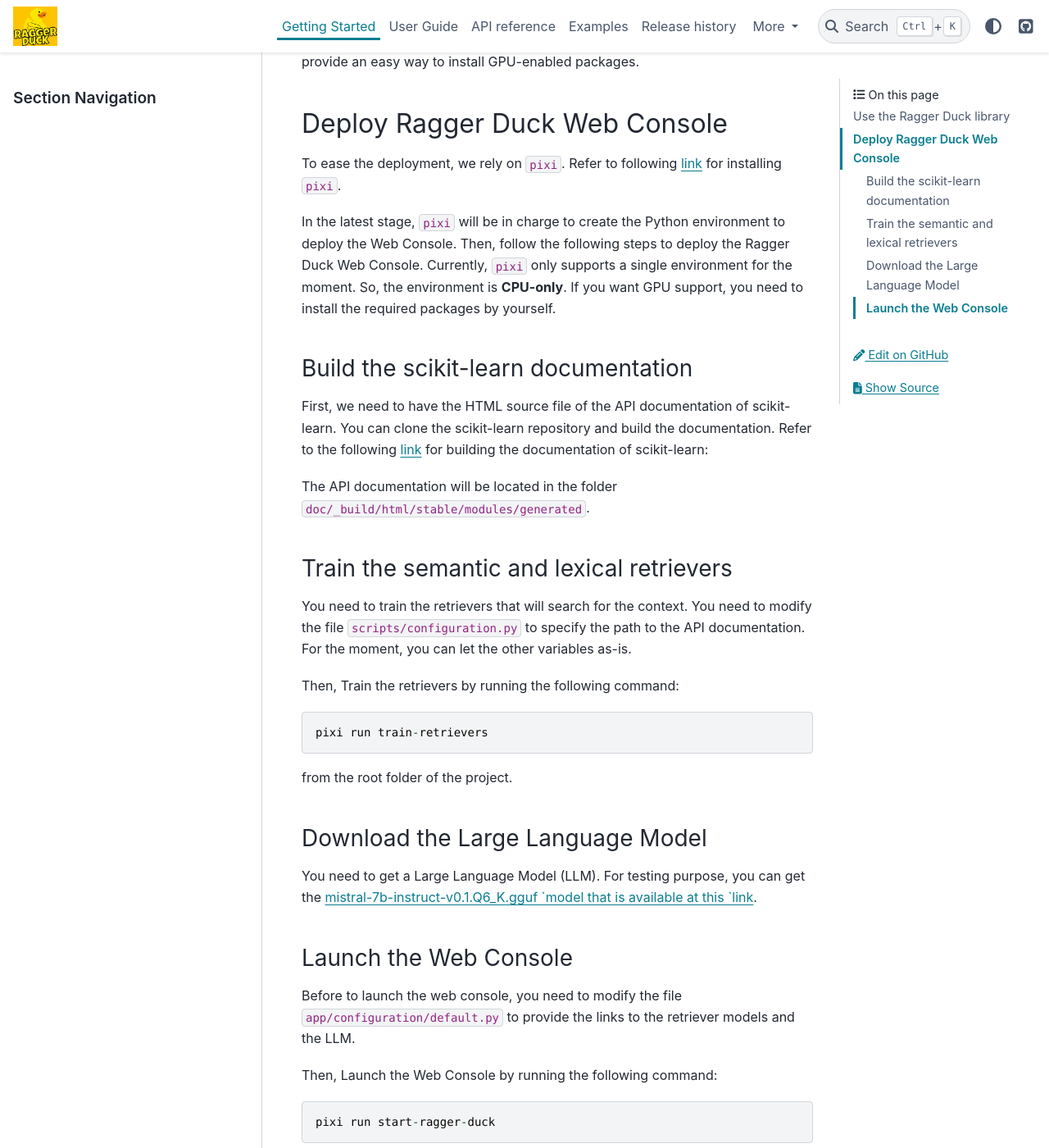
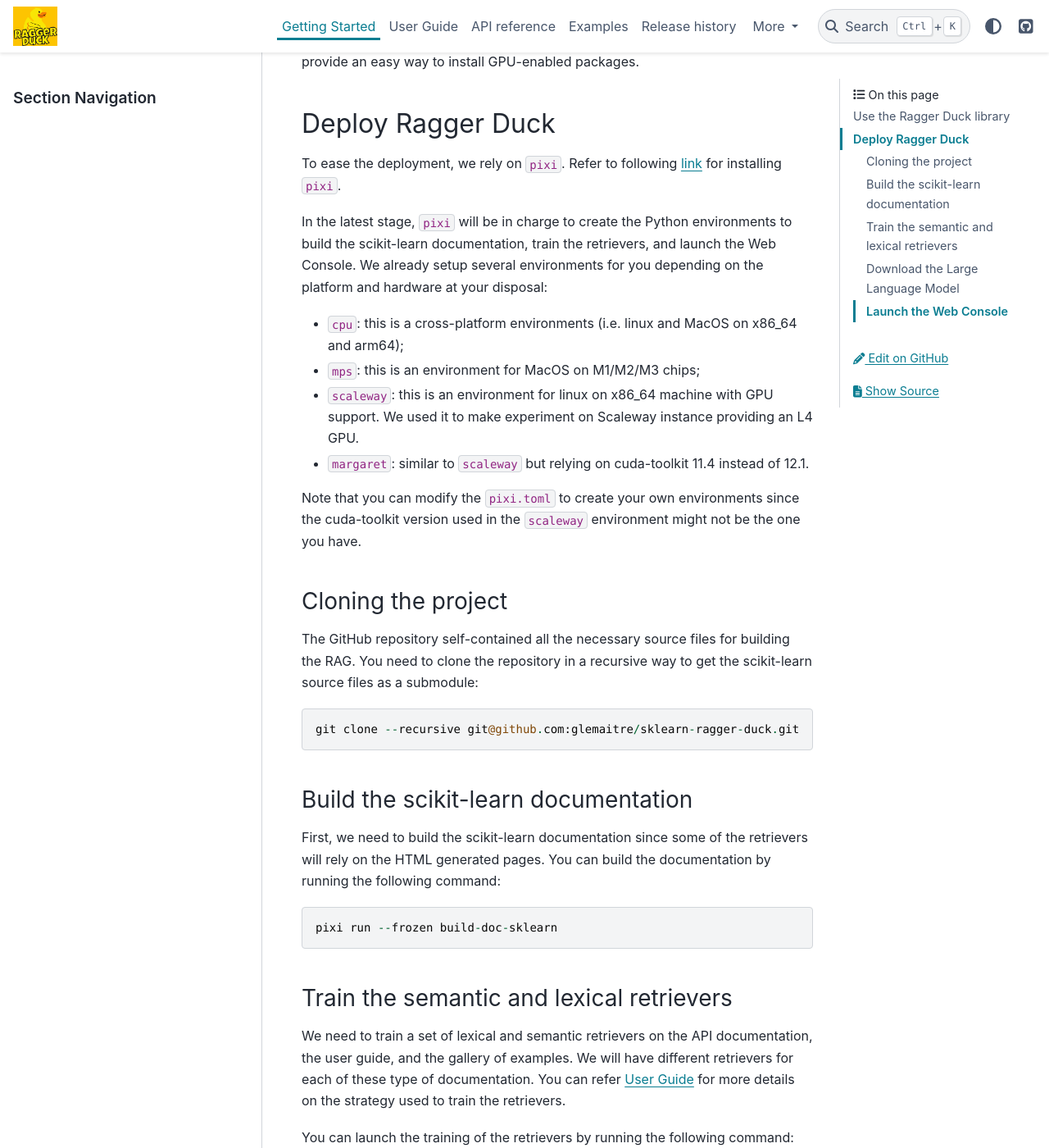
Before and after one commit to probabl-ai/sklearn-ragger-duck, a Sphinx documentation site: the page built from doc/install.rst, in a window 1280 px wide and 1400 px high, scrolled down 472 px. Shown: the whole window at 82% size. Built offline with Sphinx 7.4.7 and the PyData theme 0.15.4, drawn with Linux system fonts in a browser that asks for light colours; some of the changed text lies outside the part shown.

Commit message:
DOC update the getting started

```diff
--- a/doc/install.rst
+++ b/doc/install.rst
@@ -18,61 +18,81 @@
 You can check the file `requirements.txt` for the required packages. We don't yet
 provide an easy way to install GPU-enabled packages.
 
-Deploy Ragger Duck Web Console
-==============================
+Deploy Ragger Duck
+==================
 
 To ease the deployment, we rely on `pixi`. Refer to following
 `link <https://pixi.sh/#installation>`_ for installing `pixi`.
 
-In the latest stage, `pixi` will be in charge to create the Python environment to
-deploy the Web Console. Then, follow the following steps to deploy the Ragger Duck Web
-Console. Currently, `pixi` only supports a single environment for the moment. So,
-the environment is **CPU-only**. If you want GPU support, you need to install the
-required packages by yourself.
+In the latest stage, `pixi` will be in charge to create the Python environments to
+build the scikit-learn documentation, train the retrievers, and launch the Web Console.
+We already setup several environments for you depending on the platform and hardware
+at your disposal:
+
+- `cpu`: this is a cross-platform environments (i.e. linux and MacOS on x86_64 and
+  arm64);
+- `mps`: this is an environment for MacOS on M1/M2/M3 chips;
+- `scaleway`: this is an environment for linux on x86_64 machine with GPU support.
+  We used it to make experiment on Scaleway instance providing an L4 GPU.
+- `margaret`: similar to `scaleway` but relying on cuda-toolkit 11.4 instead of 12.1.
+
+Note that you can modify the `pixi.toml` to create your own environments since the
+cuda-toolkit version used in the `scaleway` environment might not be the one you have.
+
+Cloning the project
+-------------------
+
+The GitHub repository self-contained all the necessary source files for building the
+RAG. You need to clone the repository in a recursive way to get the scikit-learn
+source files as a submodule::
+
+  git clone --recursive git@github.com:glemaitre/sklearn-ragger-duck.git
 
 Build the scikit-learn documentation
 ------------------------------------
 
-First, we need to have the HTML source file of the API documentation of scikit-learn.
-You can clone the scikit-learn repository and build the documentation. Refer to the
-following `link <https://scikit-learn.org/dev/developers/contributing.html#building-the-documentation>`_
-for building the documentation of scikit-learn:
+First, we need to build the scikit-learn documentation since some of the retrievers
+will rely on the HTML generated pages. You can build the documentation by running the
+following command::
 
-The API documentation will be located in the folder
-`doc/_build/html/stable/modules/generated`.
+  pixi run --frozen build-doc-sklearn
 
 Train the semantic and lexical retrievers
 -----------------------------------------
 
-You need to train the retrievers that will search for the context. You need to modify
-the file `scripts/configuration.py` to specify the path to the API documentation.
-For the moment, you can let the other variables as-is.
+We need to train a set of lexical and semantic retrievers on the API documentation,
+the user guide, and the gallery of examples. We will have different retrievers
+for each of these type of documentation. You can refer :ref:`user_guide` for more
+details on the strategy used to train the retrievers.
 
-Then, Train the retrievers by running the following command::
+You can launch the training of the retrievers by running the following command::
 
-  pixi run train-retrievers
+  pixi run --frozen train-retrievers
 
-from the root folder of the project.
+Pixi might propose you to select a specific environment to make the training. You can
+also specify the environment by running the following command::
+
+  pixi run --frozen -e cpu train-retrievers
 
 Download the Large Language Model
 ---------------------------------
 
 You need to get a Large Language Model (LLM). For testing purpose, you can get the
-`mistral-7b-instruct-v0.1.Q6_K.gguf `model that is available at this
-`link <https://huggingface.co/TheBloke/Mistral-7B-Instruct-v0.1-GGUF/tree/main>`_.
+Mistral 7b model by running the following command::
+
+  pixi run --frozen fetch-mistral-7b
 
 Launch the Web Console
 ----------------------
 
-Before to launch the web console, you need to modify the file
-`app/configuration/default.py` to provide the links to the retriever models and the
-LLM.
+Now, you are all set to start the web console.
 
 Then, Launch the Web Console by running the following command::
 
-  pixi run start-ragger-duck
+  pixi run --frozen start-ragger-duck
 
-from the root folder of the project.
+You will also be required to select an environment depending on which hardware you want
+to offload the LLM.
 
 Then, you can access the Web Console at the following address::
 
```
